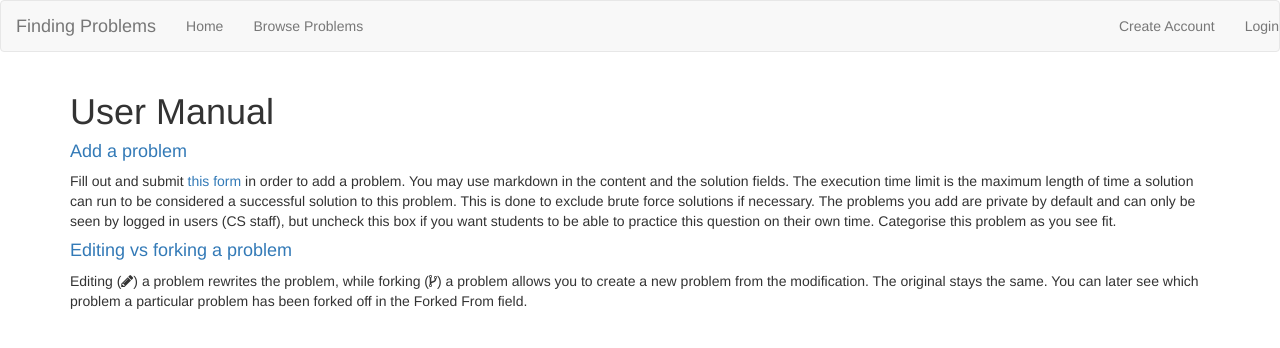
After one commit to Hannarst/FindingProblems, a Django app: page /guide/ in a window 1280 px wide. The commit adds this page. Shown: the top 348 px of the page. Run offline with Django 3.2, Linux system fonts and the light colour scheme; some libraries are stand-ins or nearby versions.

Commit message:
started user guide

```diff
--- a/FindingProblems/urls.py
+++ b/FindingProblems/urls.py
@@ -15,10 +15,11 @@ Including another URLconf
 """
 from django.conf.urls import url, include
 from django.contrib import admin
-from problems.views import Home
+from problems import views
 
 urlpatterns = [
-    url(r'^$', Home.as_view(), name="home"),
-    url(r'^admin/', admin.site.urls),
-    url(r'^problems/', include('problems.urls')),
+    url(r'^$', views.Home.as_view(), name="home"),
+    url(r'^admin/?', admin.site.urls),
+    url(r'^problems/?', include('problems.urls')),
+    url(r'^guide/?', views.Guide.as_view(), name='guide' )
 ]
--- a/problems/templates/problems/base.html
+++ b/problems/templates/problems/base.html
@@ -4,6 +4,8 @@
 <!DOCTYPE html>
 <html>
 <head>
+  <title>Finding Problems</title>
+  <link rel="icon" href="http://www.psdgraphics.com/wp-content/uploads/2010/10/trophy.jpg">
   <link data-require="bootstrap-css@3.3.6" data-semver="3.3.6" rel="stylesheet" href="https://maxcdn.bootstrapcdn.com/bootstrap/3.3.6/css/bootstrap.css" />
   {% bootstrap_javascript jquery=1 %}
   <link rel="stylesheet" href="//code.jquery.com/ui/1.12.0/themes/base/jquery-ui.css">
--- /dev/null
+++ b/problems/templates/problems/guide.html
@@ -0,0 +1,18 @@
+{% extends 'problems/base.html' %}
+{% block content %}
+<h1>User Manual</h1>
+<h4><a href="#add-problem">Add a problem</a></h4>
+<p>
+  Fill out and submit <a href="{% url 'add_problem' %}">this form</a> in order to add a problem.
+  You may use markdown in the content and the solution fields.
+  The execution time limit is the maximum length of time a solution can run to be considered a successful solution to this problem.
+  This is done to exclude brute force solutions if necessary.
+  The problems you add are private by default and can only be seen by logged in users (CS staff), but uncheck this box if you want students to be able to practice this question on their own time.
+  Categorise this problem as you see fit.
+</p>
+<h4><a href="#edit-vs-fork">Editing vs forking a problem</a></h4>
+<p>
+  Editing (<i class="fa fa-pencil" aria-hidden="true"></i>) a problem rewrites the problem, while forking (<i class="fa fa-code-fork" aria-hidden="true"></i>) a problem allows you to create a new problem from the modification.
+  The original stays the same. You can later see which problem a particular problem has been forked off in the Forked From field.
+</p>
+{% endblock %}
--- a/problems/views.py
+++ b/problems/views.py
@@ -20,6 +20,9 @@ class Home(View):
     def get(self, request):
         return render(request, 'problems/home.html')
 
+class Guide(View):
+    def get (self, request):
+        return render(request, 'problems/guide.html')
 
 class ActivateAccount(View):
     def get(self, request):
```
